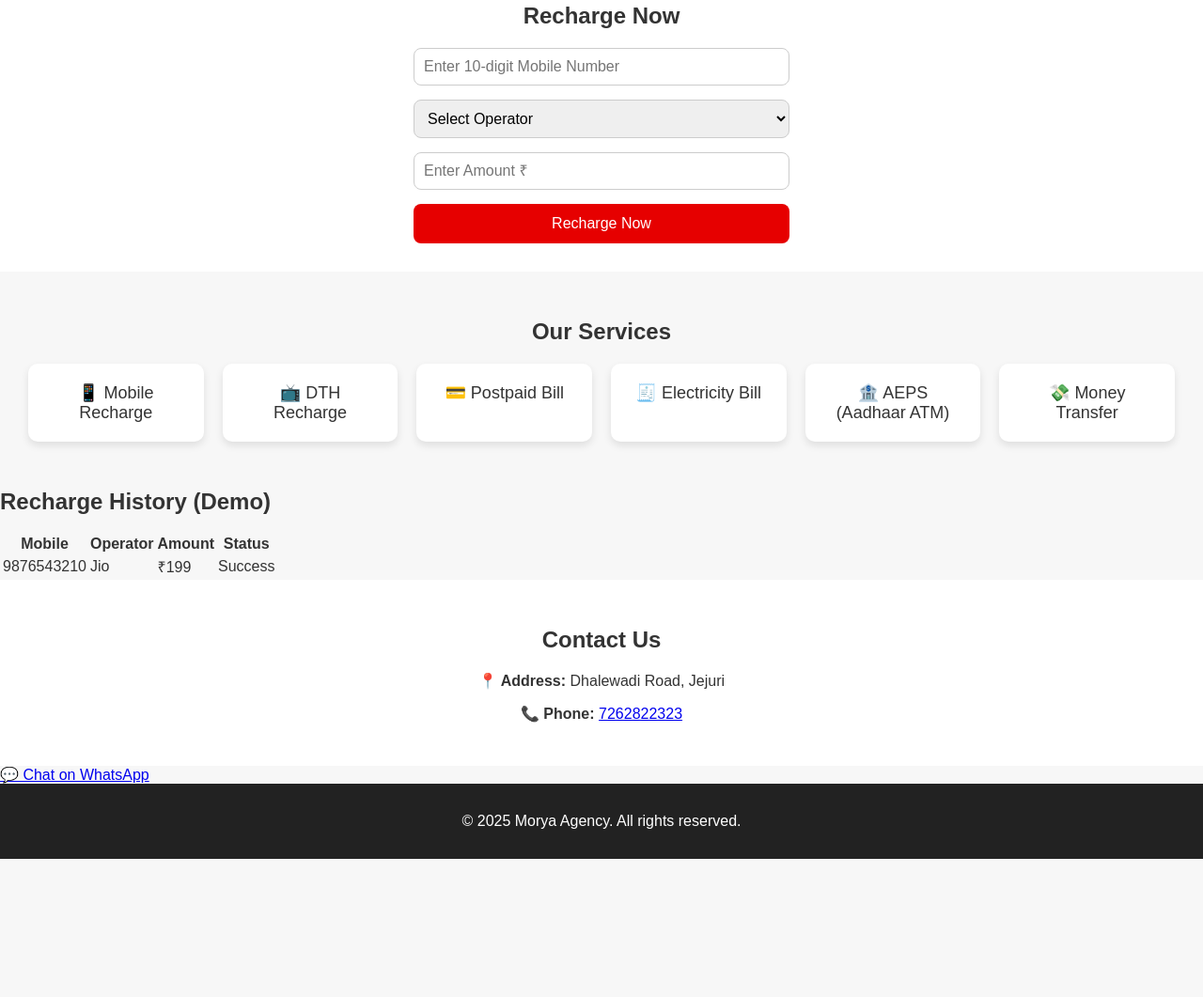
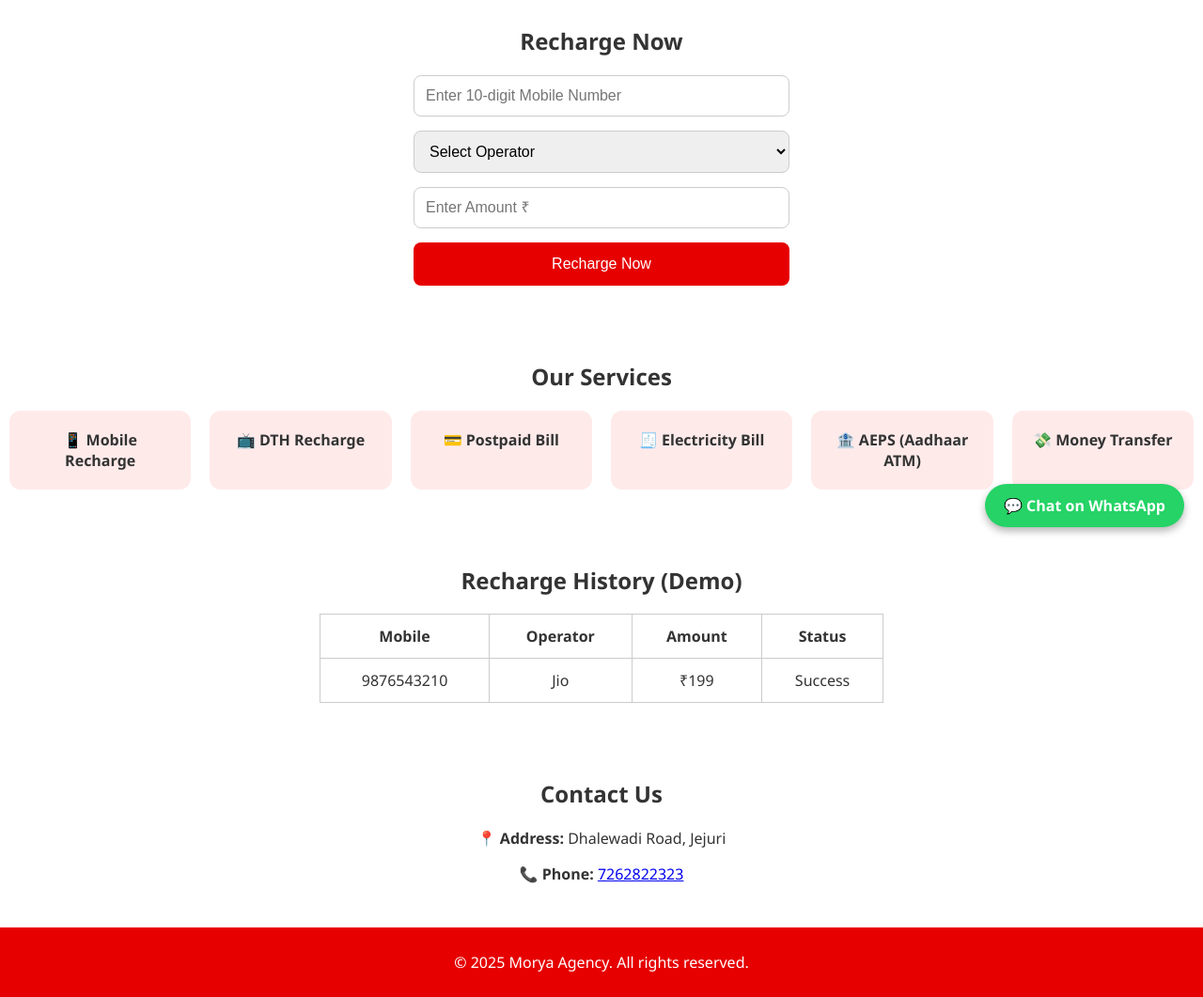
Before and after one commit to PrathmeshKudale/Morya_agency_recharge, a plain HTML site: page index.html in a window 1280 px wide. Shown: the part 219-1280 px from the top of the page at 94% size. Before the commit the page ends 1133 px from the top, so only its background shows below. Drawn offline with Linux system fonts and the light colour scheme.

Commit message:
Update style.css

```diff
--- a/style.css
+++ b/style.css
@@ -1,6 +1,7 @@
 body {
-  font-family: Arial, sans-serif;
+  font-family: 'Segoe UI', sans-serif;
   margin: 0;
+  padding: 0;
   background: #f7f7f7;
   color: #333;
 }
@@ -8,41 +9,13 @@ body {
 header {
   background-color: #e60000;
   color: white;
-  padding: 20px;
+  padding: 20px 10px;
   text-align: center;
 }
 
-.services {
-  padding: 30px;
-  text-align: center;
-}
-
-.service-grid {
-  display: grid;
-  grid-template-columns: repeat(auto-fit, minmax(180px, 1fr));
-  gap: 20px;
-  margin-top: 20px;
-}
-
-.service {
-  background-color: white;
-  padding: 20px;
-  border-radius: 10px;
-  box-shadow: 0 4px 8px rgba(0,0,0,0.1);
-  font-size: 18px;
-}
-
-.contact {
-  background: #fff;
-  padding: 30px;
-  text-align: center;
-}
-
-footer {
-  background: #222;
-  color: #fff;
-  padding: 15px;
-  text-align: center;
+.logo {
+  height: 60px;
+  margin-bottom: 10px;
 }
 
 .recharge-form {
@@ -60,22 +33,110 @@ footer {
 
 .recharge-form input,
 .recharge-form select {
-  padding: 10px;
+  padding: 12px;
   font-size: 16px;
   border: 1px solid #ccc;
   border-radius: 8px;
 }
 
 .recharge-form button {
-  padding: 12px;
+  padding: 14px;
   font-size: 16px;
   background-color: #e60000;
   color: white;
   border: none;
   border-radius: 8px;
   cursor: pointer;
+  transition: background-color 0.3s ease;
 }
 
 .recharge-form button:hover {
   background-color: #b80000;
 }
+
+.services {
+  background: #fff;
+  padding: 30px 10px;
+  text-align: center;
+}
+
+.service-grid {
+  display: grid;
+  grid-template-columns: repeat(auto-fit, minmax(160px, 1fr));
+  gap: 20px;
+  margin-top: 20px;
+}
+
+.service {
+  background-color: #ffeaea;
+  padding: 20px;
+  border-radius: 12px;
+  font-size: 16px;
+  font-weight: bold;
+  transition: transform 0.3s ease;
+}
+
+.service:hover {
+  transform: scale(1.05);
+  background-color: #ffd6d6;
+}
+
+.contact {
+  background: #fff;
+  padding: 30px;
+  text-align: center;
+}
+
+footer {
+  background-color: #e60000;
+  color: white;
+  text-align: center;
+  padding: 10px;
+}
+
+.whatsapp-button {
+  position: fixed;
+  bottom: 20px;
+  right: 20px;
+  background-color: #25D366;
+  color: white;
+  padding: 12px 20px;
+  border-radius: 50px;
+  text-decoration: none;
+  font-weight: bold;
+  box-shadow: 0 4px 8px rgba(0,0,0,0.3);
+}
+
+.history {
+  background: #fff;
+  padding: 30px 10px;
+  text-align: center;
+}
+
+table {
+  margin: 0 auto;
+  border-collapse: collapse;
+  width: 90%;
+  max-width: 600px;
+}
+
+table th, table td {
+  padding: 12px;
+  border: 1px solid #ccc;
+}
+
+@media (max-width: 480px) {
+  .logo {
+    height: 40px;
+  }
+
+  .recharge-form form {
+    width: 100%;
+    padding: 0 10px;
+  }
+
+  .whatsapp-button {
+    font-size: 14px;
+    padding: 10px 16px;
+  }
+}
```
